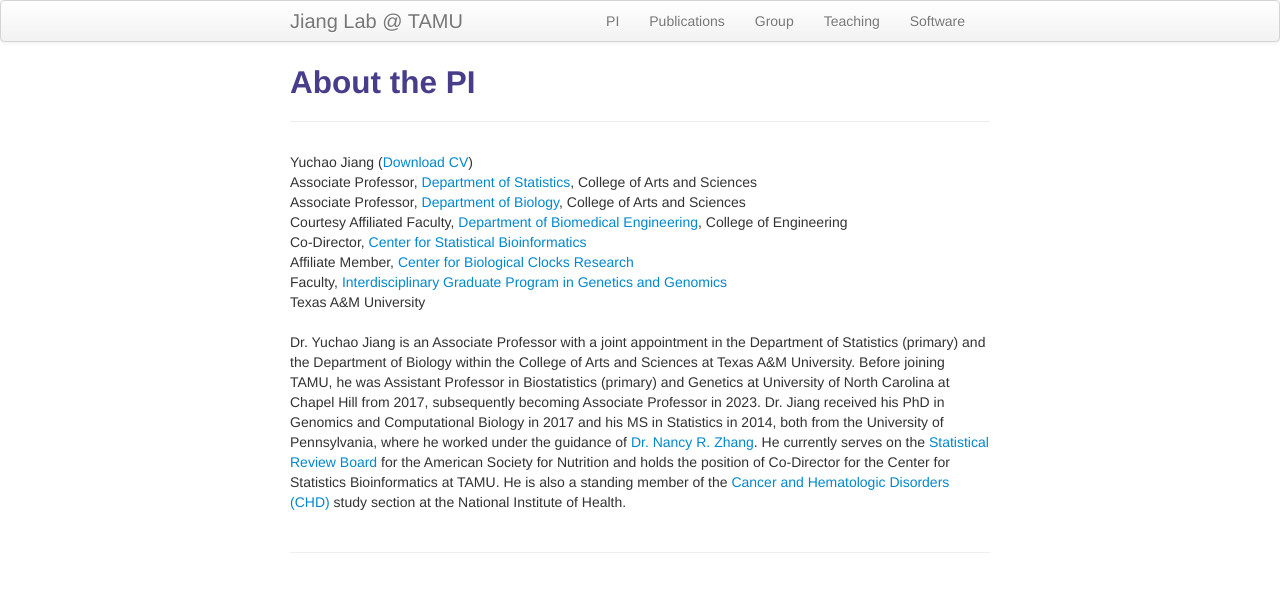
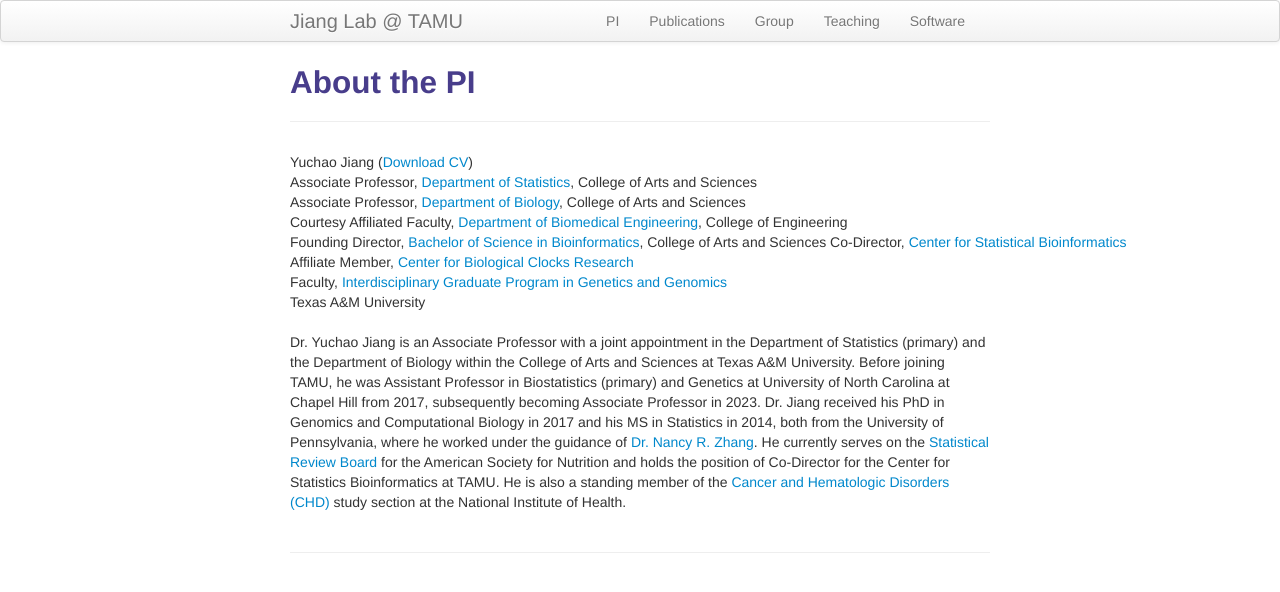
Before and after one commit to yuchaojiang/yuchaojiang.github.io, a Jekyll site: the page built from pages/PI.md, in a window 1280 px wide. Shown: the top 592 px of the page. Built offline with Jekyll 4.4.1, drawn with Linux system fonts in a browser that asks for light colours.

Commit message:
Update PI.md

```diff
--- a/pages/PI.md
+++ b/pages/PI.md
@@ -10,6 +10,7 @@ description: PI Info
             Associate Professor, <a href="https://stat.tamu.edu/">Department of Statistics</a>, College of Arts and Sciences<br/>
             Associate Professor, <a href="https://www.bio.tamu.edu/">Department of Biology</a>, College of Arts and Sciences<br/>
             Courtesy Affiliated Faculty, <a href="https://engineering.tamu.edu/biomedical/">Department of Biomedical Engineering</a>, College of Engineering<br/>
+            Founding Director, <a href="https://artsci.tamu.edu/statistics/academics/undergraduate/bs-in-bioinformatics.html/">Bachelor of Science in Bioinformatics</a>, College of Arts and Sciences
             Co-Director, <a href="https://statbio.stat.tamu.edu/">Center for Statistical Bioinformatics</a><br/>
             Affiliate Member, <a href="https://clocks.tamu.edu/">Center for Biological Clocks Research</a><br/>
             Faculty, <a href="https://genetics.tamu.edu/">Interdisciplinary Graduate Program in Genetics and Genomics</a><br/>
```
